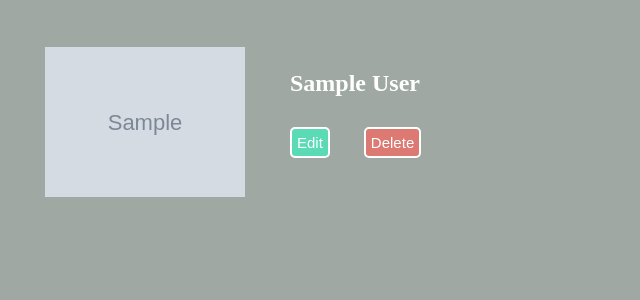
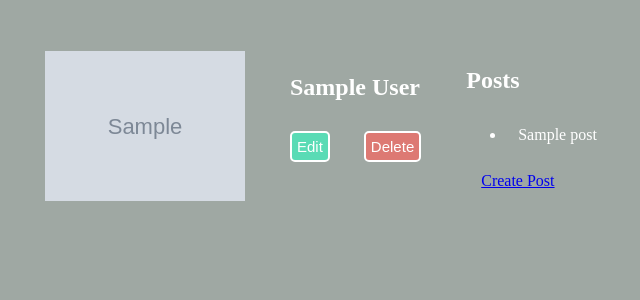
Before and after one commit to giuliana5/flask-blogly, a Flask app: page /users/1 in a window 1280 px wide. Shown: the top 300 px of the page, without its empty margins (2-642 px from the left). Run offline with Flask 3, Linux system fonts and the light colour scheme; tables that the repository leaves empty hold one stand-in row (values such as "Sample post"); grey boxes marked "Sample" are stand-in pictures.

Commit message:
Displays the posts list in the user details.

```diff
--- a/templates/details.html
+++ b/templates/details.html
@@ -18,6 +18,17 @@
             <button formaction="/users/{{user.id}}/delete" formmethod="POST" class="delete">Delete</button>
         </form>
     </div>
+    <div class="break">
+        <h2>Posts</h1>
+
+        <ul>
+            {% for post in posts %}
+            <li>{{post.title}}</li>
+            {% endfor %}
+        </ul>
+
+        <div><a class="new" href="/users/{{user.id}}/posts/new">Create Post</a></div>
+    </div>
 
  </section>
 
```
